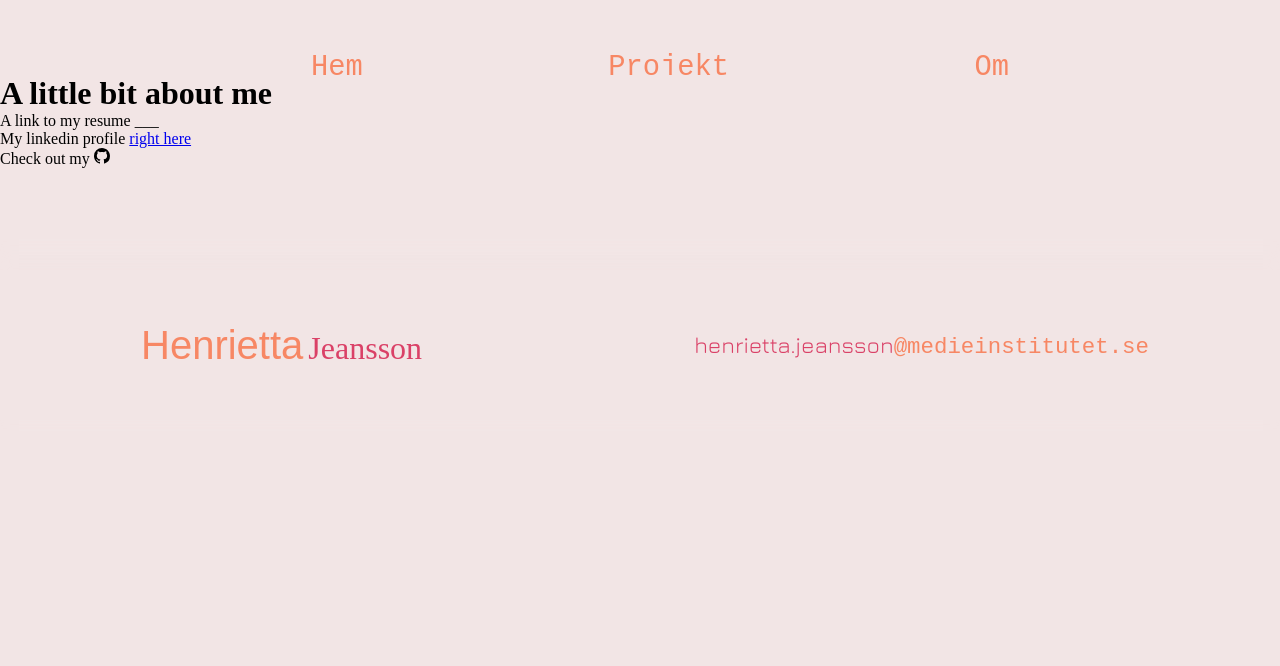
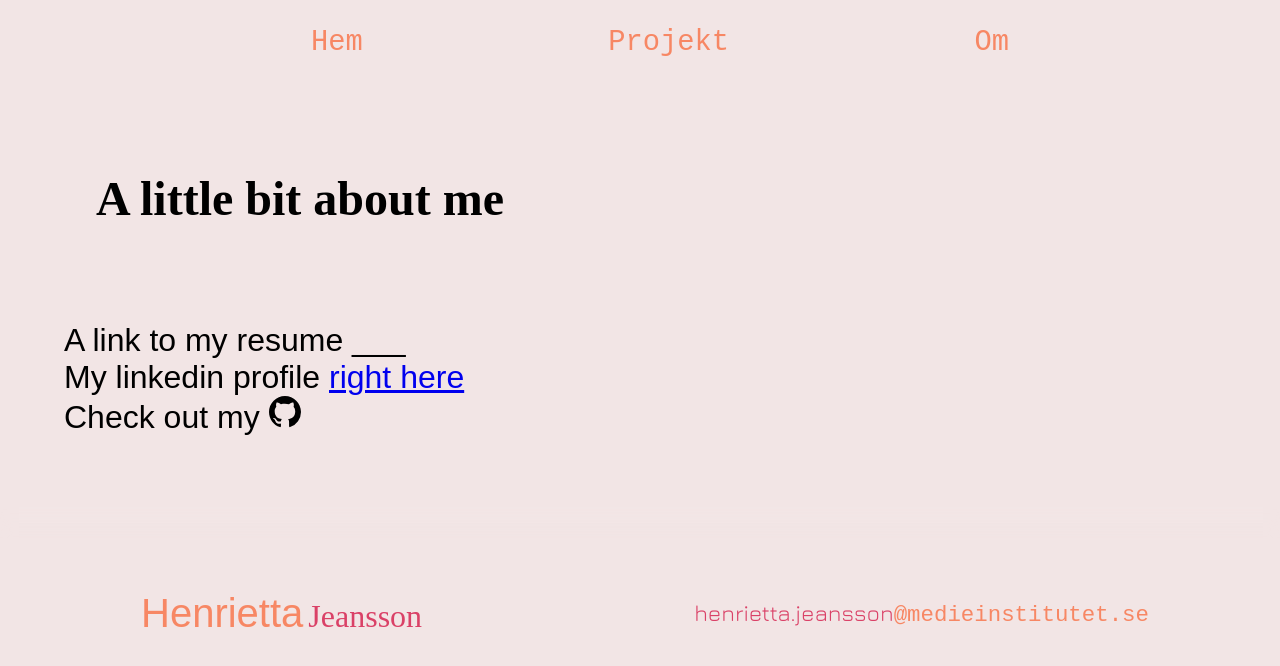
Before and after one commit to henriettajeans/portfolio, a React (Create React App) app: page /about in a window 1280 px wide. Shown: the top 666 px of the page. Built offline with nearby package versions, Linux system fonts and the light colour scheme; a web font is replaced by a local one.

Commit message:
fonts in about page

```diff
--- /dev/null
+++ b/src/components/about/about.scss
@@ -0,0 +1,11 @@
+@use '../../styles/variables' as v;
+h1{
+    font-family: v.$font;
+    font-size: 3em;
+    margin:2em;
+}
+p{
+    font-size: 2em;
+    font-family: v.$fine;
+    padding-left: 2em;
+}
--- a/src/components/nav/nav.scss
+++ b/src/components/nav/nav.scss
@@ -15,7 +15,7 @@
             justify-content: space-evenly;
             margin: 2%;
             text-align: center;
-        padding-top: 25px;
+        // padding-top: 25px;
         background-color: v.$light;
 
                 &__item{
```
Also changed, not shown: src/components/about/about.tsx (+6 -5 lines).
